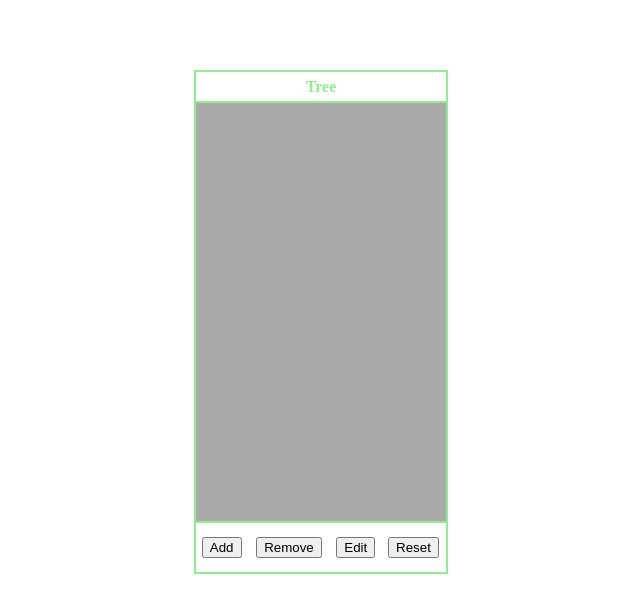
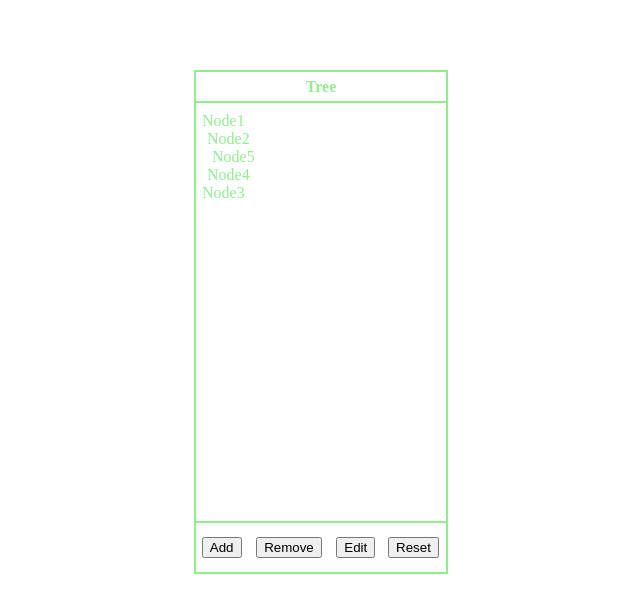
Before and after one commit to Popee114/ReactTest, a React (Create React App) app: page / in a window 1280 px wide. Shown: the top 612 px of the page, without its empty margins (321-961 px from the left). Built offline with nearby package versions, Linux system fonts and the light colour scheme.

Commit message:
All work, but with a bug (error when i try add node after delete)

```diff
--- a/src/index.css
+++ b/src/index.css
@@ -19,14 +19,17 @@ table{
     border-bottom: 2px solid;
 }
 
-.treeData{
-    background-color: darkgrey;
-    height: 400px;
+ul{
     padding: 0;
 }
 
-.name{
+.mainUl{
     height: 400px;
+    margin: 0;
+}
+
+li{
+    list-style-type: none;
 }
 
 .underRow{
@@ -37,7 +40,3 @@ table{
 .underRowData{
     text-align: center;
 }
-
-p{
-    margin: 0;
-}
--- a/src/index.jsx
+++ b/src/index.jsx
@@ -1,4 +1,4 @@
-import React from 'react';
+import React, { Children } from 'react';
 import ReactDOM from 'react-dom/client';
 import './index.css';
 
@@ -7,62 +7,150 @@ class Panel extends React.Component {
         super(props);
         this.state = {
             jsonNodes: [{
-                'Node1': [{
-                    'Node2': [{}]
-                }],
-                'Node3': [{}]
+                id: 1,
+                name: 'Node1',
+                nodes: [
+                    {
+                        id: 2,
+                        name: 'Node2',
+                        nodes: [
+                            {
+                                id: 5,
+                                name: 'Node5',
+                                nodes: null,
+                            }],
+                    }, {
+                        id: 4,
+                        name: 'Node4',
+                        nodes: null,
+                    }],
+            },
+            {
+                id: 3,
+                name: 'Node3',
+                nodes: null,
             }],
-            arrayNodes: [],
-            selectedItem: null,
-            divMarginLeft: { marginLeft: "5px" }
+            selectedItem: null
         };
     }
 
-    stopPropagation = (event) => event.stopPropagation();
-
-    handleClick(i, action) {
-        const arrayNodes = this.state.arrayNodes.slice();
+    handleClick(action) {
+        var jsonNodes = this.state.jsonNodes.slice();
         switch (action) {
             case 'add':
-                if (i == 0) {
-                    arrayNodes[1] = `Node${i + 1}`;
-                    arrayNodes.splice(0, 1);
-                }
-                else arrayNodes[i] = `Node${i + 1}`;
+                this.addSelectedNode(jsonNodes);
                 break;
             case 'remove':
-                if (this.state.selectedItem != null) {
-                    arrayNodes.splice(this.state.selectedItem, 1);
-                    this.state.selectedItem = null;
-                }
+                this.deleteSelectedNode(jsonNodes);
+                this.state.selectedItem = null;
                 break;
             case 'edit':
-                const newText = prompt('Enter new name', `Node${i + 1}`);
-                arrayNodes[this.state.selectedItem] = newText;
+                const newText = prompt('Enter new name', `Node`);
+                this.editSelectedNode(jsonNodes, newText);
                 break;
             case 'reset':
-                arrayNodes.splice(0, arrayNodes.length);
+                jsonNodes = [];
                 this.state.selectedItem = null;
                 break;
         }
         this.setState({
-            arrayNodes: arrayNodes
+            jsonNodes: jsonNodes
         });
     }
 
-    showNodes = () =>
-        this.state.arrayNodes.map((el, index) => {
-            return (
-                <div style={{ marginLeft: 5 * this.state.arrayNodes.indexOf(el) }} key={index} onClick={this.stopPropagation}>
-                    <p key={index} onClick={() => {
-                        this.state.selectedItem = this.state.arrayNodes.indexOf(el);
-                    }}> {el} </p>
-                </div>)
+    addSelectedNode(nodes) {
+        var arrIds = [];
+        this.getArrayIds(nodes, arrIds)
+
+        if (this.state.selectedItem == null){
+            nodes = this.pushNode(nodes, arrIds);
+            return;
+        }
+
+        for (var element of nodes) {
+            if (element.id == this.state.selectedItem) {
+                element.nodes = this.pushNode(element.nodes, arrIds);
+            }
+            if (element.nodes) {
+                this.addSelectedNode(element.nodes);
+            }
+        }
+    }
+
+    deleteSelectedNode(nodes) {
+        for (var element of nodes) {
+            if (element.id == this.state.selectedItem) {
+                const index = nodes.indexOf(element);
+                delete nodes[index];
+                return;
+            }
+
+            if (element.nodes) {
+                this.deleteSelectedNode(element.nodes);
+            }
+        }
+    }
+
+    editSelectedNode(nodes, name) {
+        for (var element of nodes) {
+            if (element.id == this.state.selectedItem)
+                element.name = name;
+
+            if (element.nodes) {
+                this.editSelectedNode(element.nodes, name);
+            }
+        }
+    }
+
+    pushNode(nodes, arrIds) {
+        const newId = this.generateId(arrIds);
+        const locNodes = nodes ?? [];
+        locNodes.push({
+            id: newId,
+            name: `Node${newId}`,
+            node: null
+        });
+        nodes = locNodes;
+        return nodes;
+    }
+
+    getSelectedNode(nodes) {
+        for (const element of nodes) {
+            if (element.id == this.state.selectedItem)
+                return element;
+
+            if (element.nodes) {
+                const node = this.getSelectedNode(element.nodes);
+                if (node) return node;
+            }
+        }
+        return null
+    }
+
+    showNodes(nodes) {
+        if (nodes.length == 0) return null;
+        const result = nodes?.map(element => {
+            return <li key={element.id} onClick={(event) => { this.state.selectedItem = element.id; event.stopPropagation(); }}>
+                {element.name}
+                {element.nodes == null ? null : this.showNodes(element.nodes)}
+            </li>
         });
 
-    editArrayNodes(action) {
-        var nextNum = this.state.arrayNodes.length;
-        this.state.arrayNodes = this.handleClick(nextNum, action);;
+        return <ul style={{ marginLeft: 5 }}> {result} </ul>
+    }
+
+    getArrayIds(nodes, outArr) {
+        for (const node of nodes) {
+            outArr.push(node.id);
+            if (node.nodes) {
+                this.getArrayIds(node.nodes, outArr);
+            }
+        }
+    }
+
+    generateId(arrIds) {
+        const newId = Math.floor((Math.random() * 60) + 1);
+        return arrIds.indexOf(newId) == -1 ? newId : this.generateId(arrIds);
     }
 
     render() {
@@ -77,26 +165,26 @@ class Panel extends React.Component {
                 </thead>
                 <tbody>
                     <tr>
-                        <td className="treeData" colSpan={4}>
-                            <div className="name" onClick={() => this.state.selectedItem = null}>
-                                {this.showNodes()}
-                            </div>
+                        <td colSpan={4}>
+                            <ul className="mainUl" onClick={(event) => { this.state.selectedItem = null; event.stopPropagation(); }}>
+                                {this.showNodes(this.state.jsonNodes)}
+                            </ul>
                         </td>
                     </tr>
                 </tbody>
                 <tfoot>
                     <tr className="underRow">
                         <td className="underRowData">
-                            <button onClick={() => this.editArrayNodes('add')}> Add </button>
+                            <button onClick={() => this.handleClick('add')}> Add </button>
                         </td>
                         <td className="underRowData">
-                            <button onClick={() => this.editArrayNodes('remove')}> Remove </button>
+                            <button onClick={() => this.handleClick('remove')}> Remove </button>
                         </td>
                         <td className="underRowData">
-                            <button onClick={() => this.editArrayNodes('edit')}> Edit </button>
+                            <button onClick={() => this.handleClick('edit')}> Edit </button>
                         </td>
                         <td className="underRowData">
-                            <button onClick={() => this.editArrayNodes('reset')}> Reset </button>
+                            <button onClick={() => this.handleClick('reset')}> Reset </button>
                         </td>
                     </tr>
                 </tfoot>
```
